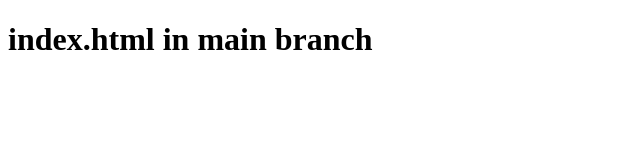
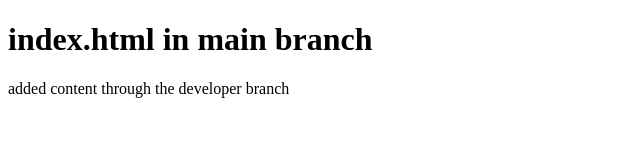
Before and after one commit to chandrashekar-chandu/git_lab2, a plain HTML site: page index.html in a window 1280 px wide. Shown: the whole page, without its empty margins (0-640 px from the left). Drawn offline with Linux system fonts and the light colour scheme.

Commit message:
added content in html file in develper

```diff
--- a/index.html
+++ b/index.html
@@ -7,5 +7,6 @@
 </head>
 <body>
     <h1>index.html in main branch</h1>
+    <p>added content through the developer branch</p>
 </body>
 </html>
```
